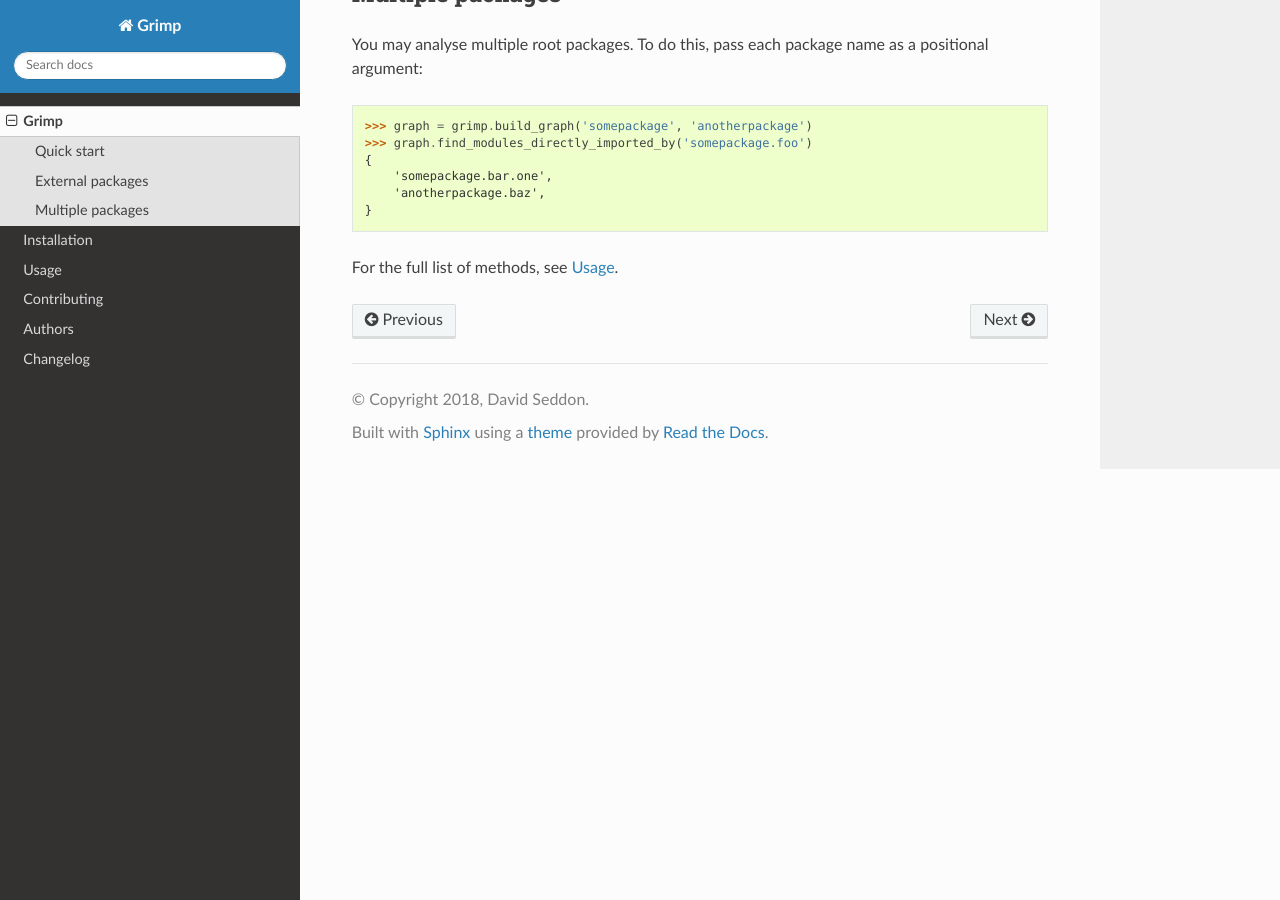
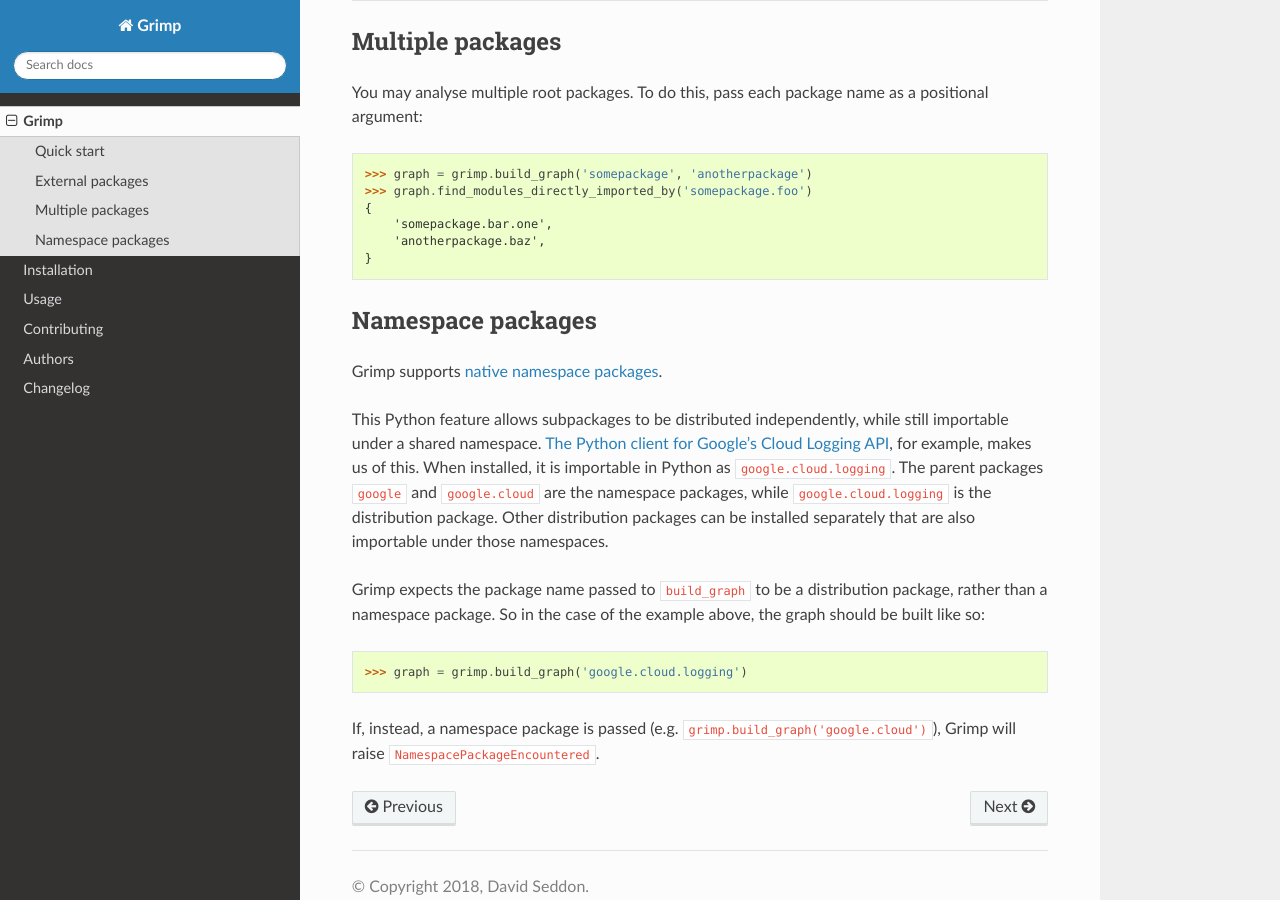
Before and after one commit to seddonym/grimp, a Sphinx documentation site: the page built from docs/readme.rst, in a window 1280 px wide and 900 px high, scrolled down 1832 px. Built offline with Sphinx 7.4.7 and the Read the Docs theme 2.0.0, drawn with Linux system fonts in a browser that asks for light colours; some of the changed text lies outside the part shown.

Commit message:
Update docs and changelog

```diff
--- a/CHANGELOG.rst
+++ b/CHANGELOG.rst
@@ -6,6 +6,7 @@ latest
 ------
 * Officially support Python 3.9 and 3.10.
 * Drop support for Python 3.6.
+* Support namespaced packages.
 
 1.2.3 (2021-1-19)
 -----------------
--- a/README.rst
+++ b/README.rst
@@ -78,6 +78,8 @@ You may now use the graph object to analyse the package. Some examples::
         },
     ]
 
+For the full list of methods, see :doc:`usage`.
+
 External packages
 -----------------
 
@@ -103,3 +105,19 @@ You may analyse multiple root packages. To do this, pass each package name as a
         'somepackage.bar.one',
         'anotherpackage.baz',
     }
+
+Namespace packages
+------------------
+
+Grimp supports `native namespace packages`_.
+
+This Python feature allows subpackages to be distributed independently, while still importable under a shared namespace. `The Python client for Google's Cloud Logging API`_, for example, makes us of this. When installed, it is importable in Python as ``google.cloud.logging``. The parent packages ``google`` and ``google.cloud`` are the namespace packages, while ``google.cloud.logging`` is the distribution package. Other distribution packages can be installed separately that are also importable under those namespaces.
+
+Grimp expects the package name passed to ``build_graph`` to be a distribution package, rather than a namespace package. So in the case of the example above, the graph should be built like so:
+
+    >>> graph = grimp.build_graph('google.cloud.logging')
+
+If, instead, a namespace package is passed (e.g. ``grimp.build_graph('google.cloud')``), Grimp will raise ``NamespacePackageEncountered``.
+
+.. _native namespace packages: https://packaging.python.org/en/latest/guides/packaging-namespace-packages/#native-namespace-packages
+.. _The Python client for Google's Cloud Logging API: https://pypi.org/project/google-cloud-logging/
--- a/docs/readme.rst
+++ b/docs/readme.rst
@@ -1,3 +1 @@
 .. include:: ../README.rst
-
-For the full list of methods, see :doc:`usage`.
```
